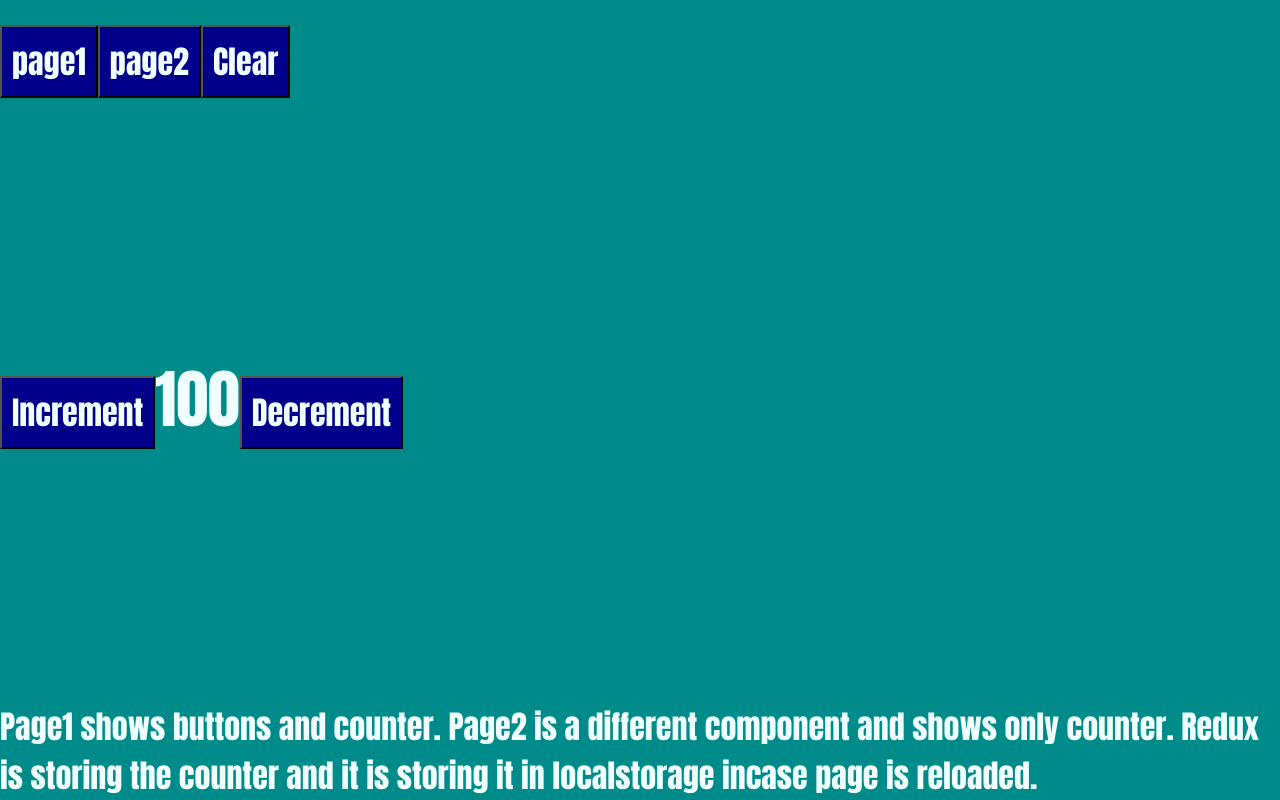
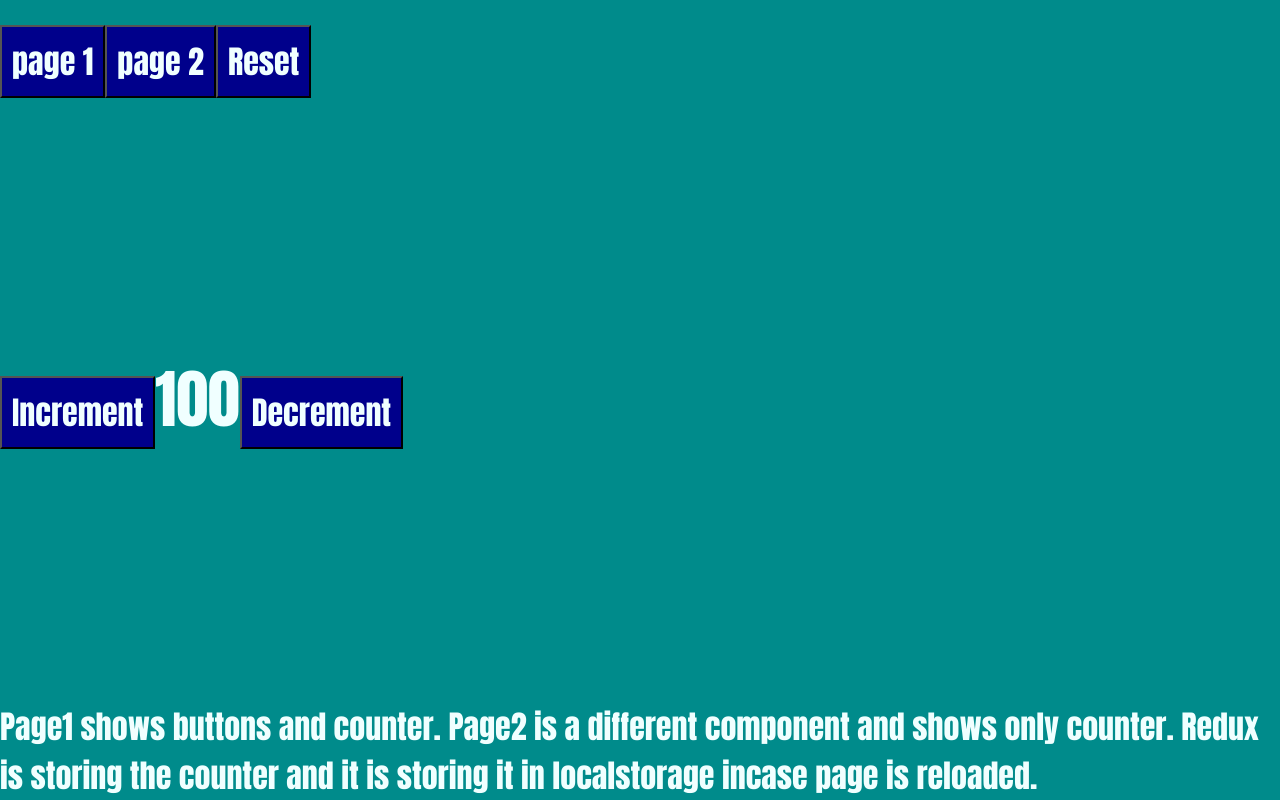
Before and after one commit to stevenfabrizio/redux-test-site, a React app: page / in a window 1280 px wide. Built offline with nearby package versions, Linux system fonts and the light colour scheme.

Commit message:
updating indextsx to react v18 createroot

```diff
--- a/index.html
+++ b/index.html
@@ -1,6 +1,7 @@
 <!DOCTYPE html>
 <html lang="en">
 <head>
+
     <meta charset="UTF-8">
     <meta http-equiv="X-UA-Compatible" content="IE=edge">
     <meta name="viewport" content="width=device-width, initial-scale=1.0">
--- a/package.json
+++ b/package.json
@@ -9,17 +9,16 @@
   "license": "ISC",
   "dependencies": {
     "@reduxjs/toolkit": "^1.8.1",
-    "@types/react-redux": "^7.1.23",
     "react": "^18.0.0",
     "react-dom": "^18.0.0",
     "react-redux": "^7.2.8",
-    "react-router-dom": "^6.3.0",
-    "redux": "^4.1.2"
+    "react-router-dom": "^6.3.0"
   },
   "devDependencies": {
     "@types/node": "^17.0.23",
     "@types/react": "^17.0.43",
     "@types/react-dom": "^17.0.14",
+    "@types/react-redux": "^7.1.23",
     "css-loader": "^6.7.1",
     "css-minimizer-webpack-plugin": "^3.4.1",
     "mini-css-extract-plugin": "^2.6.0",
--- a/src/app.tsx
+++ b/src/app.tsx
@@ -1,5 +1,5 @@
 import React from 'react'
-import { Routes, Route, useNavigate} from 'react-router-dom'
+import { Routes, Route } from 'react-router-dom'
 
 import { useAppDispatch } from './app/hooks'
 import { loadLocalStorage } from './features/counter/counterSlice'
@@ -10,16 +10,13 @@ import PageTwo from './pages/PageTwo';
 
 const App: React.FC = () => {
   const dispatch = useAppDispatch()
-  const navigate = useNavigate()
 
   //on page load, fetch localstorage if it exists.
   React.useEffect(() => {
-    navigate('/')
-
     if (typeof localStorage.getItem("CounterLS") === 'string'){
       dispatch(loadLocalStorage())
     }
-  },[])
+  }, [])
 
   return(
   <>
--- a/src/index.tsx
+++ b/src/index.tsx
@@ -1,5 +1,5 @@
 import React from 'react';
-import ReactDOM from 'react-dom'
+import ReactDOM from 'react-dom/client'
 import { Provider } from 'react-redux'
 import { HashRouter } from 'react-router-dom';
 
@@ -7,13 +7,25 @@ import App from './app'
 import { store } from './app/store'
 require('./styles.css')
 
-ReactDOM.render(
+const root: ReactDOM.Root = ReactDOM.createRoot(document.getElementById("root") as HTMLElement)
+
+root.render(
   <React.StrictMode>
     <HashRouter>
       <Provider store={store}>
           <App />
       </Provider>
     </HashRouter>
-  </React.StrictMode>,
-  document.getElementById('root')
+  </React.StrictMode>
 )
+
+// ReactDOM.render(
+//   <React.StrictMode>
+//     <HashRouter>
+//       <Provider store={store}>
+//           <App />
+//       </Provider>
+//     </HashRouter>
+//   </React.StrictMode>,
+//   document.getElementById('root')
+// )
--- a/src/pages/Nav.tsx
+++ b/src/pages/Nav.tsx
@@ -1,7 +1,7 @@
 import React from 'react'
 import { Link } from 'react-router-dom'
+
 import { useAppDispatch } from '../app/hooks'
-
 import { resetState } from '../features/counter/counterSlice'
 
 const Nav: React.FC = () => {
@@ -17,19 +17,19 @@ const Nav: React.FC = () => {
     <div className="header">
         <Link to='/'>
             <button>
-                page1
+                page 1
             </button>
         </Link>
 
         <Link to='/p2'>
             <button>
-                page2
+                page 2
             </button>
         </Link>
 
         <button
         onClick = {() => clickedClear()}>
-            Clear
+            Reset
         </button>
     </div>
     );
--- a/src/pages/PageTwo.tsx
+++ b/src/pages/PageTwo.tsx
@@ -1,4 +1,5 @@
 import React from 'react'
+
 import { useAppSelector } from '../app/hooks'
 
 const PageTwo = () => {
```
Also changed, not shown: src/pages/PageOne.tsx (+5 -4 lines), 3 other files (tests, documents, lock files or other folders).
